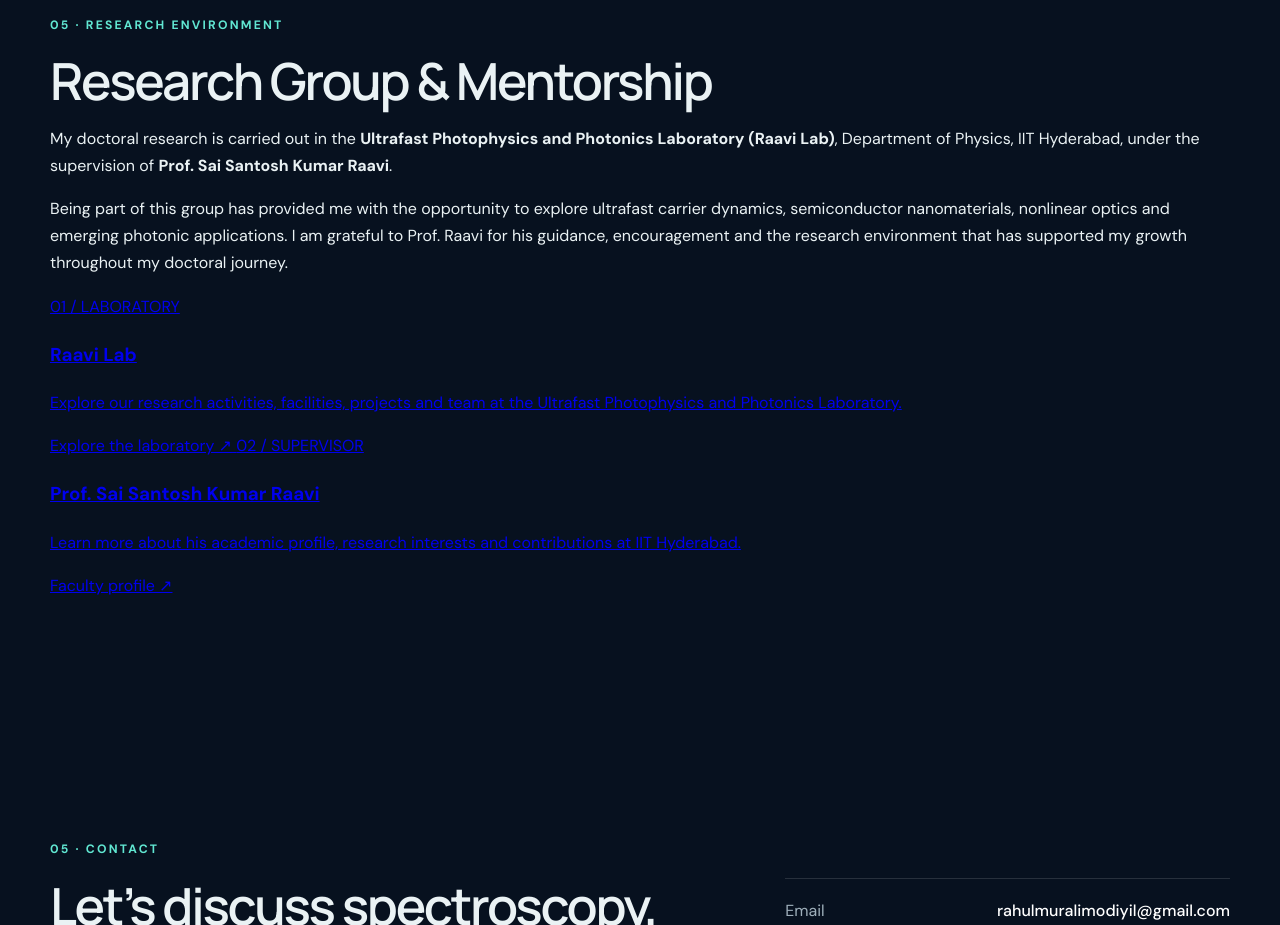
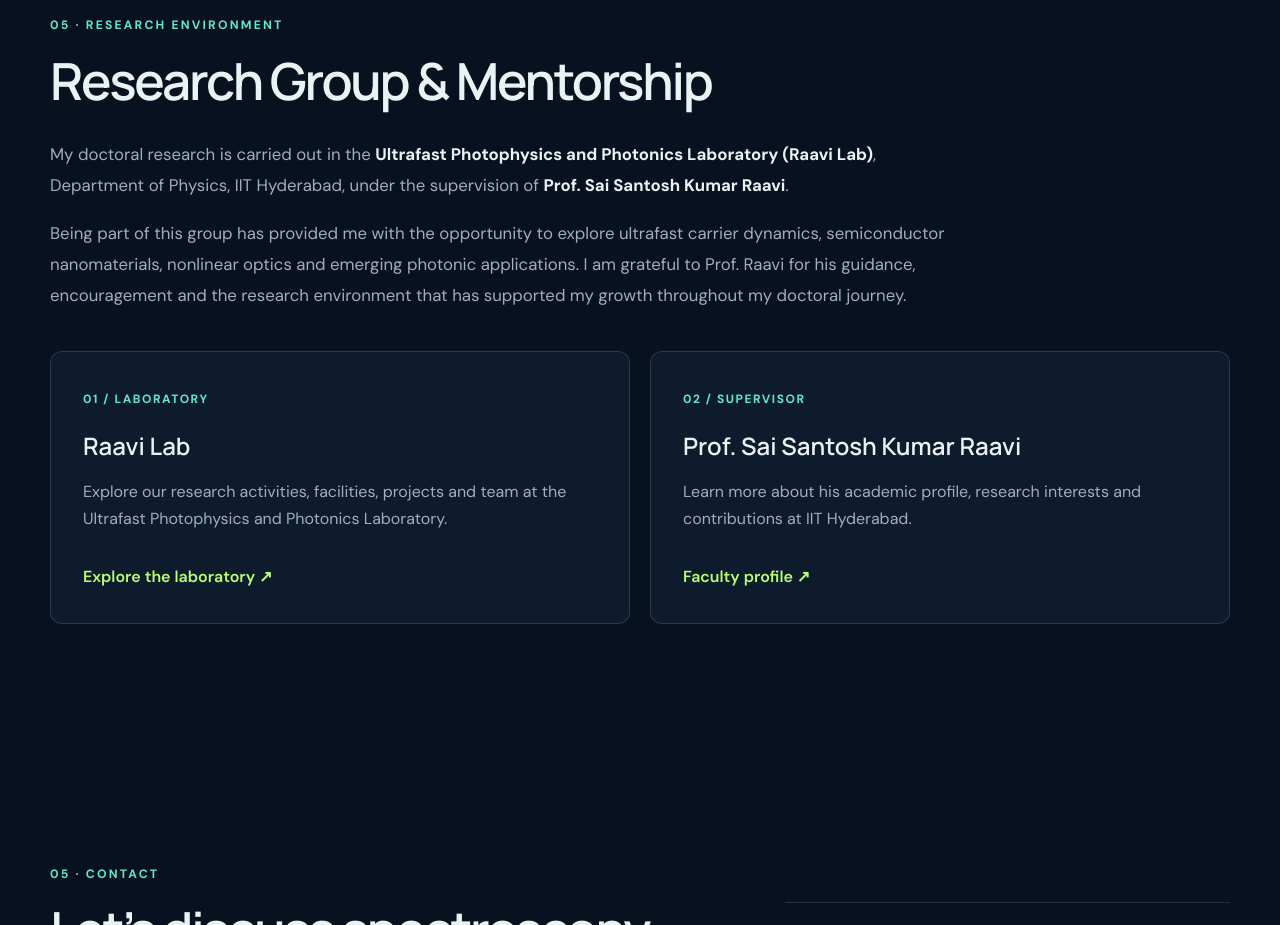
Before and after one commit to ph22resch11011-karna/rahul-murali-portfolio, a plain HTML site: page index.html in a window 1280 px wide. Shown: the part 5720-6645 px from the top of the page. Drawn offline with Linux system fonts and the light colour scheme; files whose address does not match are found by name.

Commit message:
Add styles for research group and mentorship section

```diff
--- a/styles.css
+++ b/styles.css
@@ -94,3 +94,69 @@
 .related-publications ul li a:hover {
     color: #39ff14 !important;
 }
+
+/* Research Group and Mentorship */
+
+.group-intro {
+    max-width: 900px;
+    margin: 30px 0 40px;
+    color: var(--muted);
+    font-size: 1.05rem;
+    line-height: 1.85;
+}
+
+.group-intro strong {
+    color: var(--text);
+}
+
+.group-grid {
+    display: grid;
+    grid-template-columns: repeat(2, minmax(0, 1fr));
+    gap: 20px;
+}
+
+.group-card {
+    display: block;
+    padding: 32px;
+    background: var(--panel);
+    border: 1px solid var(--line);
+    border-radius: 12px;
+    text-decoration: none;
+    color: var(--text);
+    transition: transform .25s ease, border-color .25s ease;
+}
+
+.group-card:hover {
+    transform: translateY(-4px);
+    border-color: var(--lime);
+}
+
+.group-number {
+    color: var(--mint);
+    font-size: .75rem;
+    letter-spacing: .13em;
+    font-weight: 700;
+}
+
+.group-card h3 {
+    font: 600 1.5rem "Manrope", sans-serif;
+    margin: 18px 0 12px;
+}
+
+.group-card p {
+    color: var(--muted);
+    line-height: 1.7;
+}
+
+.group-link {
+    display: inline-block;
+    margin-top: 15px;
+    color: var(--lime);
+    font-weight: 600;
+}
+
+@media (max-width: 600px) {
+    .group-grid {
+        grid-template-columns: 1fr;
+    }
+}
```
